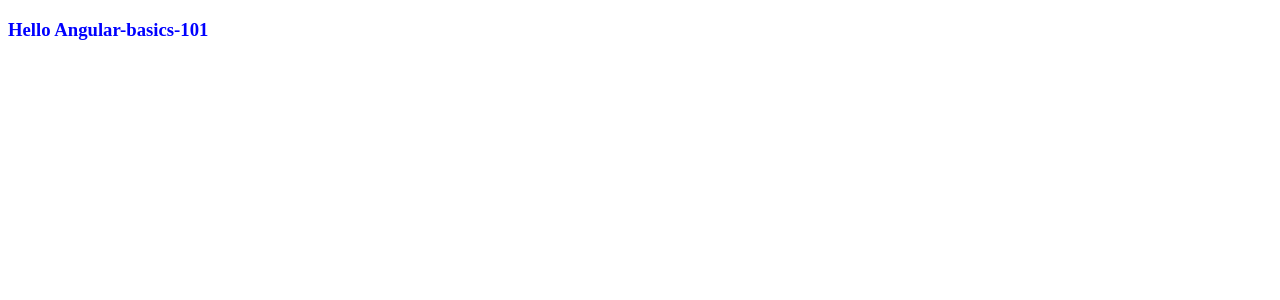
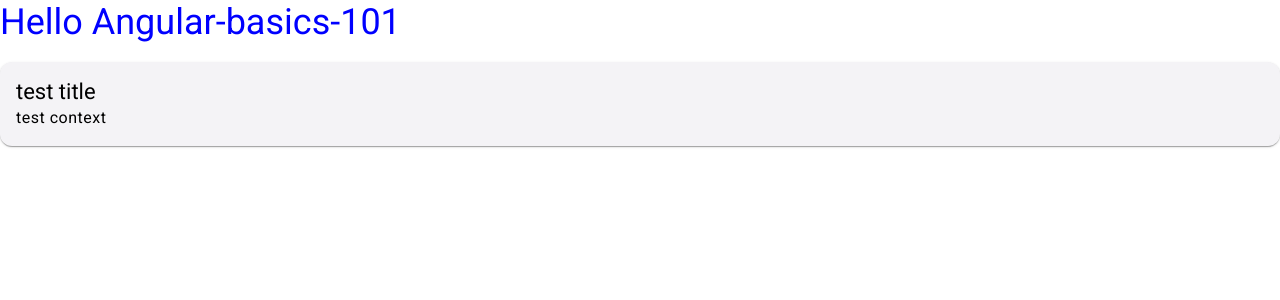
Before and after one commit to priyodas12/angular-basics-101, an Angular app: page / in a window 1280 px wide. Shown: the top 300 px of the page. Built offline with nearby package versions, Linux system fonts and the light colour scheme.

Commit message:
added new component and angular metrial

```diff
--- a/angular.json
+++ b/angular.json
@@ -37,6 +37,7 @@
               }
             ],
             "styles": [
+              "@angular/material/prebuilt-themes/azure-blue.css",
               "src/styles.css"
             ],
             "scripts": [],
@@ -100,6 +101,7 @@
               }
             ],
             "styles": [
+              "@angular/material/prebuilt-themes/azure-blue.css",
               "src/styles.css"
             ],
             "scripts": []
--- a/package.json
+++ b/package.json
@@ -12,10 +12,12 @@
   "private": true,
   "dependencies": {
     "@angular/animations": "^18.0.0",
+    "@angular/cdk": "^18.0.5",
     "@angular/common": "^18.0.0",
     "@angular/compiler": "^18.0.0",
     "@angular/core": "^18.0.0",
     "@angular/forms": "^18.0.0",
+    "@angular/material": "^18.0.5",
     "@angular/platform-browser": "^18.0.0",
     "@angular/platform-browser-dynamic": "^18.0.0",
     "@angular/platform-server": "^18.0.0",
--- a/src/app/app.component.html
+++ b/src/app/app.component.html
@@ -1 +1,2 @@
 <h3 class="heading">Hello {{title | titlecase}}</h3>
+<app-users></app-users>
--- a/src/app/app.module.ts
+++ b/src/app/app.module.ts
@@ -3,17 +3,26 @@ import { BrowserModule, provideClientHydration } from '@angular/platform-browser
 
 import { AppRoutingModule } from './app-routing.module';
 import { AppComponent } from './app.component';
+import { UsersComponent } from './users/users.component';
+import { provideAnimationsAsync } from '@angular/platform-browser/animations/async';
+
+import { MatCardModule }
+    from '@angular/material/card';
+
 
 @NgModule({
   declarations: [
-    AppComponent
+    AppComponent,
+    UsersComponent
   ],
   imports: [
     BrowserModule,
-    AppRoutingModule
+    AppRoutingModule,
+    MatCardModule
   ],
   providers: [
-    provideClientHydration()
+    provideClientHydration(),
+    provideAnimationsAsync()
   ],
   bootstrap: [AppComponent]
 })
--- /dev/null
+++ b/src/app/users/users.component.html
@@ -0,0 +1,13 @@
+
+<mat-card>
+    <mat-card-header>
+        <mat-card-title>
+            test title
+        </mat-card-title>
+    </mat-card-header>
+    <mat-card-content>
+        <p>
+            test context
+        </p>
+    </mat-card-content>
+</mat-card>
--- a/src/index.html
+++ b/src/index.html
@@ -6,8 +6,10 @@
   <base href="/">
   <meta name="viewport" content="width=device-width, initial-scale=1">
   <link rel="icon" type="image/x-icon" href="favicon.ico">
+  <link href="https://fonts.googleapis.com/css2?family=Roboto:wght@300;400;500&display=swap" rel="stylesheet">
+  <link href="https://fonts.googleapis.com/icon?family=Material+Icons" rel="stylesheet">
 </head>
-<body>
+<body class="mat-typography">
   <app-root></app-root>
 </body>
 </html>
--- a/src/styles.css
+++ b/src/styles.css
@@ -1 +1,4 @@
 /* You can add global styles to this file, and also import other style files */
+
+html, body { height: 100%; }
+body { margin: 0; font-family: Roboto, "Helvetica Neue", sans-serif; }
```
Also changed, not shown: src/app/users/users.component.ts (added, +10 -0 lines), src/app/users/users.component.css (added), 2 other files (tests, documents, lock files or other folders).
